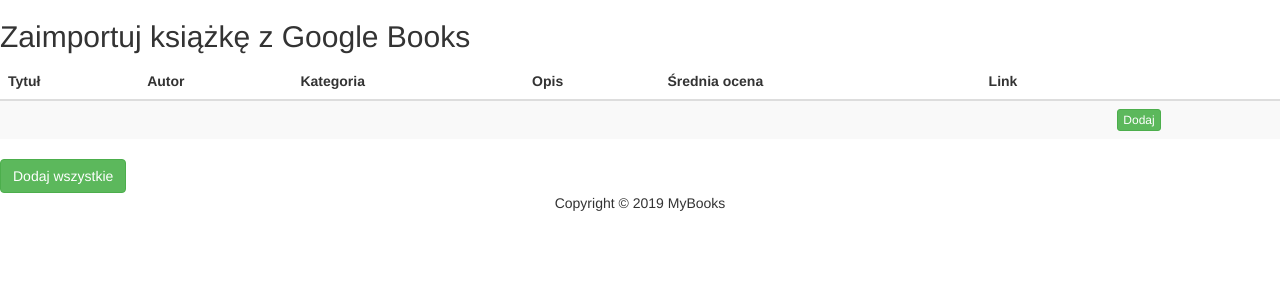
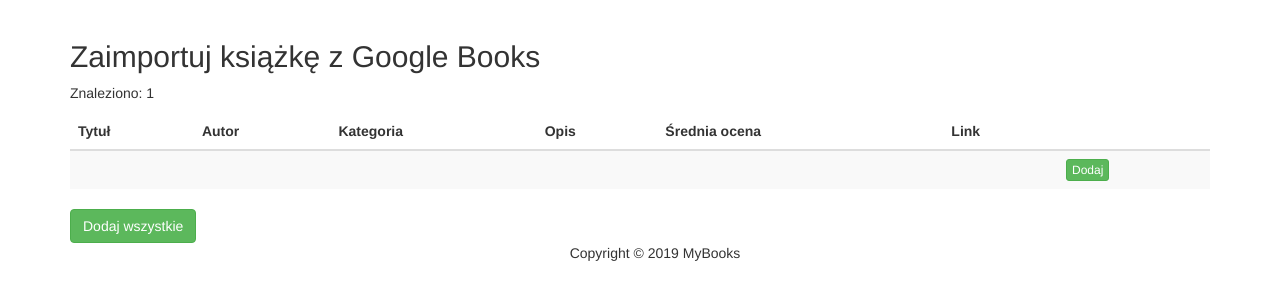
Before and after one commit to efefre/MyBook_project, a Django app: template myBooks_root/templates/books/add_book_from_google_api.html in a window 1280 px wide. Shown: the part 72-372 px from the top of the page. Run offline with Django 3.2, Linux system fonts and the light colour scheme; tables that the repository leaves empty hold one stand-in row (values such as "Sample post"); the template is opened without the code that fills it: values that come from a table or form of the project are taken from there, most other values are stand-ins (such as "Sample title", 1, 10 or a date in 2020); some libraries are stand-ins or nearby versions.

Commit message:
Format code

```diff
--- a/myBooks_root/templates/books/add_book_from_google_api.html
+++ b/myBooks_root/templates/books/add_book_from_google_api.html
@@ -7,8 +7,10 @@
 <!-- Messages (Alerts) -->
 {% include 'partials/_message.html' %}
 
+<div class="container">
     <div id="import_from_gb_result">
         <h2>Zaimportuj książkę z Google Books</h2>
+        <p>Znaleziono: {{ total_items }}</p>
         <table class="table table-striped">
             <thead>
                 <th>Tytuł</th>
@@ -41,4 +43,5 @@
         </table>
         <button class="btn btn-success">Dodaj wszystkie</button>
     </div>
+<div class="container">
 {% endblock %}
```
Lines whose indentation alone changed are shown as unchanged.
